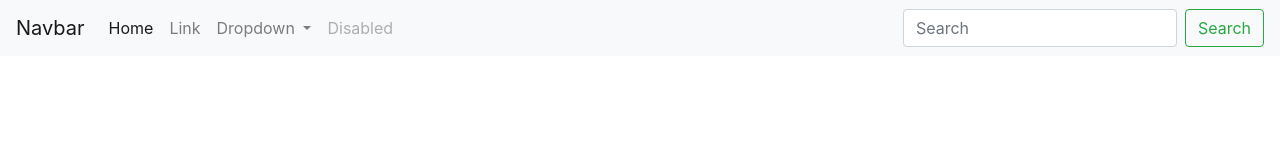
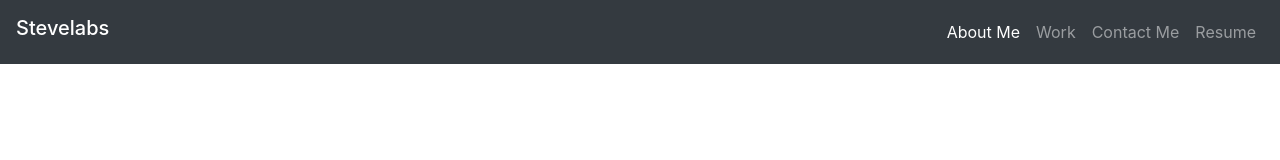
Before and after one commit to stevelab1/Bootstrap-Portfolio, a plain HTML site: page index.html in a window 1280 px wide. Drawn offline with nearby package versions, Linux system fonts and the light colour scheme.

Commit message:
basic navbar structure

```diff
--- a/index.html
+++ b/index.html
@@ -22,8 +22,8 @@
   <body>
     <!-- Combined header and nav -->
     <header>
-      <nav class="navbar navbar-expand-lg navbar-light bg-light">
-        <a class="navbar-brand" href="#">Navbar</a>
+      <nav class="navbar navbar-expand-sm navbar-dark bg-dark">
+        <a class="navbar-brand h1" href="#">Stevelabs</a>
         <button
           class="navbar-toggler"
           type="button"
@@ -37,55 +37,20 @@
         </button>
 
         <div class="collapse navbar-collapse" id="navbarSupportedContent">
-          <ul class="navbar-nav mr-auto">
+          <ul class="navbar-nav ml-auto">
             <li class="nav-item active">
-              <a class="nav-link" href="#"
-                >Home <span class="sr-only">(current)</span></a
-              >
+              <a class="nav-link" href="#about">About Me</a>
             </li>
             <li class="nav-item">
-              <a class="nav-link" href="#">Link</a>
-            </li>
-            <li class="nav-item dropdown">
-              <a
-                class="nav-link dropdown-toggle"
-                href="#"
-                id="navbarDropdown"
-                role="button"
-                data-toggle="dropdown"
-                aria-haspopup="true"
-                aria-expanded="false"
-              >
-                Dropdown
-              </a>
-              <div class="dropdown-menu" aria-labelledby="navbarDropdown">
-                <a class="dropdown-item" href="#">Action</a>
-                <a class="dropdown-item" href="#">Another action</a>
-                <div class="dropdown-divider"></div>
-                <a class="dropdown-item" href="#">Something else here</a>
-              </div>
+              <a class="nav-link" href="#work">Work</a>
             </li>
             <li class="nav-item">
-              <a
-                class="nav-link disabled"
-                href="#"
-                tabindex="-1"
-                aria-disabled="true"
-                >Disabled</a
-              >
+              <a class="nav-link" href="#contact">Contact Me</a>
+            </li>
+            <li class="nav-item">
+              <a class="nav-link" href="#skills">Resume</a>
             </li>
           </ul>
-          <form class="form-inline my-2 my-lg-0">
-            <input
-              class="form-control mr-sm-2"
-              type="search"
-              placeholder="Search"
-              aria-label="Search"
-            />
-            <button class="btn btn-outline-success my-2 my-sm-0" type="submit">
-              Search
-            </button>
-          </form>
         </div>
       </nav>
     </header>
```
